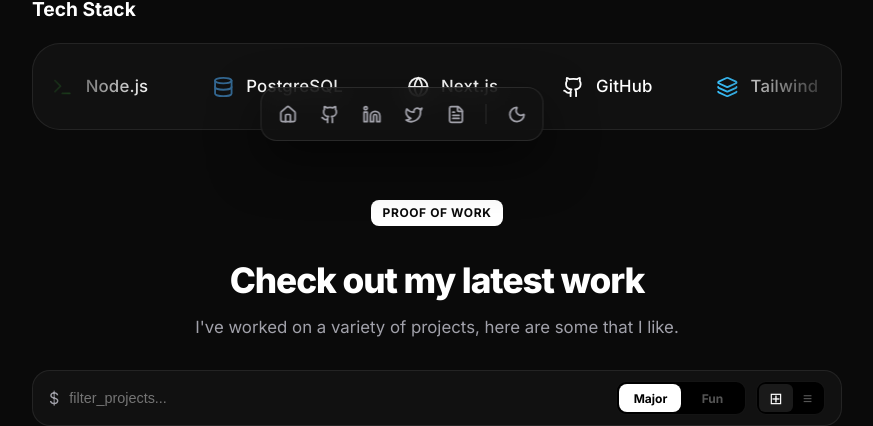
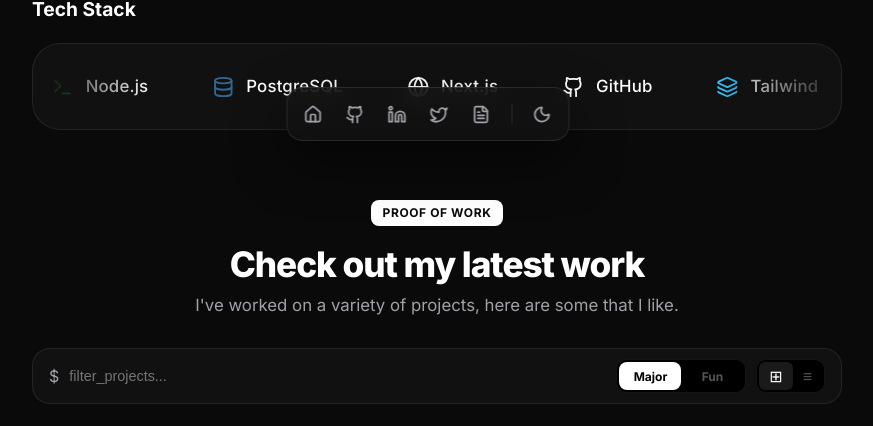
Before and after one commit to Shushmitaaaa/portfolio-shushmita, a React (Vite) app: page / in a window 1280 px wide. Shown: the part 635-1061 px from the top of the page, without its empty margins (238-1111 px from the left). Built offline with nearby package versions, Linux system fonts and the light colour scheme.

Commit message:
fixed alignment

```diff
--- a/src/App.css
+++ b/src/App.css
@@ -194,7 +194,7 @@ body {
 .nav-dock {
   position: fixed;
   bottom: 24px;
-  left: 50%;
+  left: 52%;
   transform: translateX(-50%);
 
   background: rgba(18, 18, 18, 0.8);
@@ -249,7 +249,7 @@ body {
 }
 /* Projects section */
 .projects-section {
-  padding: 60px 0;
+  padding: 40px 0;
   max-width: 900px;
   margin: 0 auto;
 }
@@ -260,7 +260,7 @@ body {
   margin-bottom: 30px;
   display: flex;
   flex-direction: column;
-  gap: 8px; /* Reduced gap to keep badge closer to title */
+  gap: 2px; /* Reduced gap to keep badge closer to title */
   align-items: center;
 }
 
@@ -279,7 +279,7 @@ body {
   line-height: 1.5;
 }
 
-.contact-badge {
+.contactt-badge {
   background: var(--text-main);
   color: var(--bg);
   padding: 4px 12px;
@@ -287,8 +287,9 @@ body {
   font-size: 0.75rem;
   font-weight: 700;
   text-transform: uppercase;
-  /* margin-bottom: 3px;  */
-  letter-spacing: 0.05em;
+  margin-bottom: -5px;
+  margin-top: 20px;
+  letter-spacing:0.05em;
 }
 
 
@@ -510,17 +511,35 @@ body {
 
 
 .writings-section {
-  padding: 40px 0 0 0;
+  padding: 30px 0 0 0;
   width: 100%;
   display: flex;
   flex-direction: column;
   align-items: center;
 }
 
+.header-title{
+  margin-top: 15px;
+}
+
 .writing-header {
   text-align: center;
+  margin-bottom: 30px;
+}
+
+.contact-write-badge{
+
+  background: var(--text-main);
+  color: var(--bg);
+  padding: 4px 12px;
+  border-radius: 8px;
+  font-size: 0.75rem;
+  font-weight: 700;
+  /* text-transform: uppercase; */
   margin-bottom: 50px;
+  letter-spacing: 0.05em;
 }
+
 
 
 .writings-thread {
@@ -597,10 +616,6 @@ body {
   margin-bottom: 12px;
 }
 
-.contact-badge{
-  font-size: 20px;
-  margin-bottom: 18px;
-}
 
 .writing-tag {
   font-size: 0.65rem;
@@ -667,7 +682,7 @@ body {
   text-align: center;
   padding: 90px 0 100px 0;
   width: 100%;
-  margin-left: -35px;
+  margin-left: px;
 }
 
 .contact-badge {
@@ -678,7 +693,7 @@ body {
   font-size: 0.75rem;
   font-weight: 700;
   text-transform: uppercase;
-  margin-bottom: 20px;
+  margin-bottom: 10px;
   letter-spacing: 0.05em;
 }
 
--- a/src/App.jsx
+++ b/src/App.jsx
@@ -57,7 +57,7 @@ function App() {
 
       <section className="writings-section">
         <div className="writing-header">
-    <span className="contact-badge">WRITINGS</span>
+          <span className="contact-write-badge">WRITINGS</span>
           <h2 className="header-title">Born to be a writer forced to be an engineer :/</h2>
         </div>
 
--- a/src/components/projects.jsx
+++ b/src/components/projects.jsx
@@ -27,7 +27,7 @@ export default function Projects() {
 
       <section className="projects-section">
         <div className="projects-header">
-          <div className="contact-badge" style={{ alignSelf: 'center', width: 'fit-content' }}>
+          <div className="contactt-badge" style={{ alignSelf: 'center', width: 'fit-content' }}>
             Proof of Work
           </div>
             <h2 className="header-title">Check out my latest work</h2>
```
Lines whose indentation alone changed are shown as unchanged.
